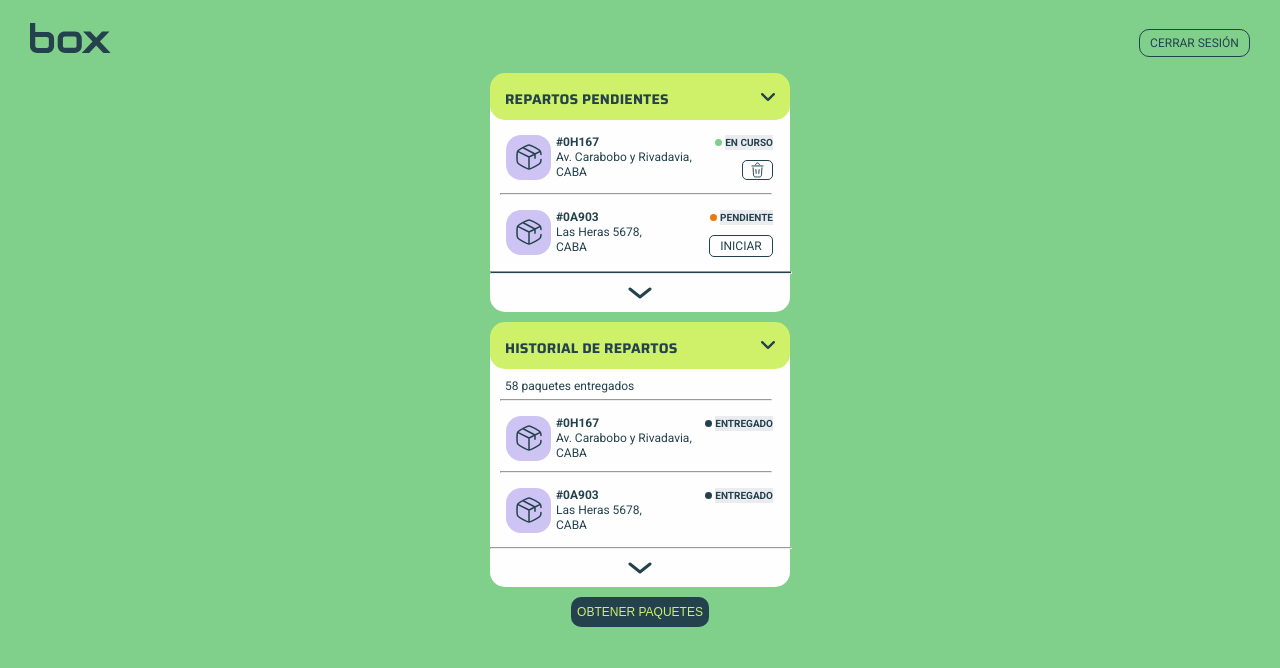
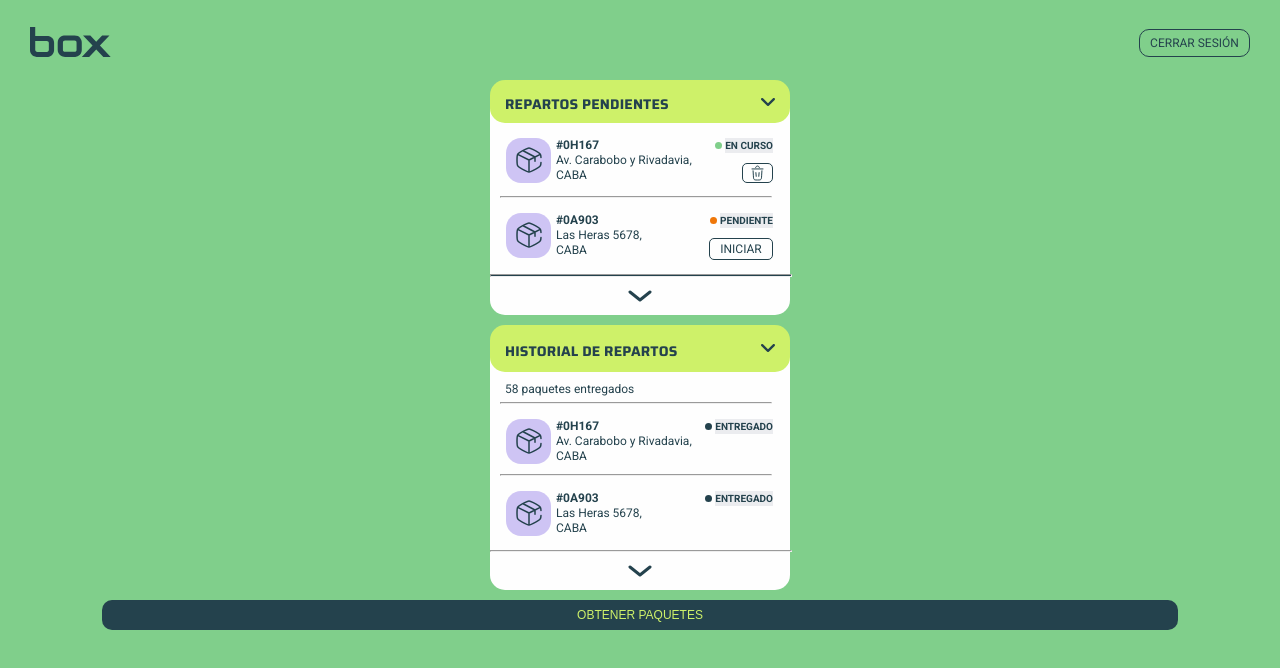
Before and after one commit to JuanPiPem/BoxDeliveryFrontend, a Next.js app: page /delivery-man/start-work-day in a window 1280 px wide. Shown: the top 668 px of the page. Built offline with nearby package versions, Linux system fonts and the light colour scheme.

Commit message:
fix button dark blue width

```diff
--- a/src/app/globals.scss
+++ b/src/app/globals.scss
@@ -13,5 +13,8 @@ body.body {
   a {
     text-decoration: unset;
     color: unset;
+    display: inherit;
+    flex-direction: inherit;
+    align-items: inherit;
   }
 }
--- a/src/commons/pendingDeliveries/pendingDeliveries.module.scss
+++ b/src/commons/pendingDeliveries/pendingDeliveries.module.scss
@@ -102,7 +102,7 @@
   justify-content: space-between;
   align-items: center;
   width: 300px;
-  height: 47px;
+  height: 43px;
   background: $light-yellow;
   border-radius: 15px;
   z-index: 3;
--- a/src/components/admin/addPackages/addPackages.module.scss
+++ b/src/components/admin/addPackages/addPackages.module.scss
@@ -71,5 +71,6 @@
   }
 }
 .button {
+  width: 74%;
   margin-bottom: 10px;
 }
--- a/src/components/deliveryMan/getPackages/getPackages.module.scss
+++ b/src/components/deliveryMan/getPackages/getPackages.module.scss
@@ -125,5 +125,6 @@
 }
 
 .button {
+  width: 74%;
   margin-top: 15px;
 }
--- a/src/components/deliveryMan/register/register.module.scss
+++ b/src/components/deliveryMan/register/register.module.scss
@@ -68,6 +68,7 @@
     align-self: unset;
   }
   .firstButtonContainer {
+    width: 90%;
     margin-top: calc(50px - 22px);
   }
   .loginButton {
--- a/src/components/deliveryMan/startWorkDay/startWorkDay.module.scss
+++ b/src/components/deliveryMan/startWorkDay/startWorkDay.module.scss
@@ -1,7 +1,7 @@
 @import "../../../app/globals.scss";
 
 .packagesContainer {
-  margin-top: 10px;
+  margin-top: 17px;
   color: $dark-green;
   font-size: 12px;
   background-color: $light-green;
@@ -11,8 +11,12 @@
   display: flex;
   flex-direction: column;
   align-items: center;
+  a {
+    width: 100%;
+  }
 }
 
 .buttonGetPackages {
+  width: 84%;
   margin-top: 10px;
 }
```
